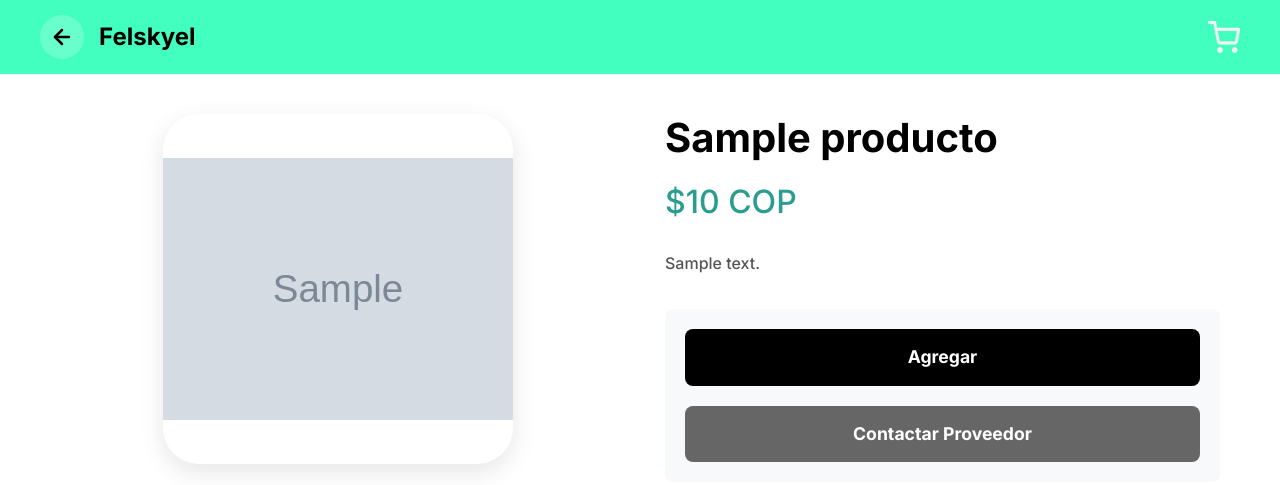
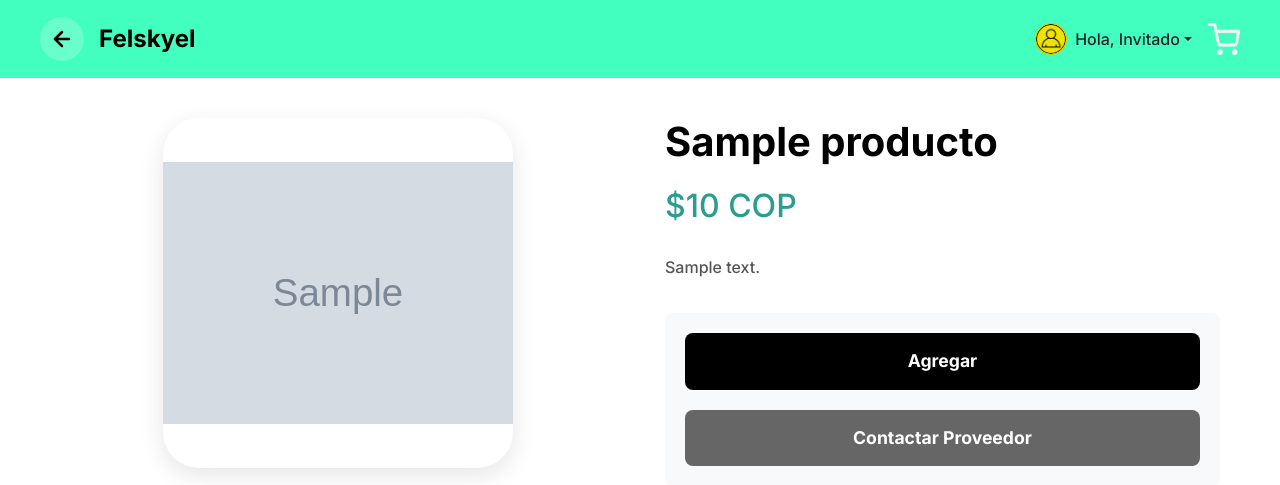
Before and after one commit to iiTzSebas/felskyel, a Django app: page /productos/1/ in a window 1280 px wide. Shown: the top 485 px of the page. Run offline with Django 5.2, Linux system fonts and the light colour scheme; tables that the repository leaves empty hold one stand-in row (values such as "Sample post"); grey boxes marked "Sample" are stand-in pictures; some libraries are stand-ins or nearby versions.

Commit message:
productos

```diff
--- a/felskyel/productos/templates/base-productos.html
+++ b/felskyel/productos/templates/base-productos.html
@@ -345,13 +345,51 @@
 						<path d="M19 12H5"></path><path d="M12 19l-7-7 7-7"></path>
 					</svg>
 				</a>
-				<p class="header-text-felskyel body-text3" style="font-size: 1.5rem; font-weight: 700; color: #000; margin: 0;">Felskyel</p>
+				<a href="{% url 'inicio' %}"class="header-text-felskyel body-text3" style="font-size: 1.5rem; font-weight: 700; color: #000; margin: 0;">Felskyel</p>
 			</div>
 
-				<a href="{% url 'carrito:ver_carrito' %}">
-					<img src="{% static 'appfel/img/shop/header-shopping.png' %}" class="header-shopping-cart-b header-shopping" style="width: 32px; height: 32px; cursor: pointer; position: static;" />
-				</a>
-			</div>
+			<!-- Usuario / Invitado -->
+			<ul class="navbar-nav mb-0 ms-auto me-3 d-flex flex-row align-items-center">
+				<li class="nav-item dropdown">
+					<a class="nav-link dropdown-toggle d-flex align-items-center text-dark" href="#" id="userDropdown"
+					role="button" data-bs-toggle="dropdown" aria-expanded="false">
+						<div class="avatar-sm rounded-circle overflow-hidden me-2"
+							style="width:32px; height:32px; background-color: {% if user.is_authenticated %}#FFFFFF{% else %}#eee400{% endif %}; border: 1px solid rgba(0,0,0,0.1);">
+							{% if user.is_authenticated and user.profile.avatar %}
+								<img src="{% static 'img/avatares/'|add:user.profile.avatar|add:'.webp' %}"
+									alt="Avatar" class="rounded-circle"
+									style="width:100%; height:100%; object-fit:cover;">
+							{% else %}
+								<img src="{% static 'appfel/img/pefil_f.png' %}"
+									alt="Invitado" class="rounded-circle"
+									style="width:100%; height:100%; object-fit:cover;">
+							{% endif %}
+						</div>
+						<span class="header-text-perfil">
+							Hola,
+							{% if user.is_authenticated %}
+								<span class="fw-bold">{{ user.username }}</span>
+							{% else %}
+								<span>Invitado</span>
+							{% endif %}
+						</span>
+					</a>
+					<ul class="dropdown-menu dropdown-menu-end shadow border-0">
+						{% if user.is_authenticated %}
+							<li><a class="dropdown-item" href="{% url 'p' %}">Mi perfil</a></li>
+							<li><hr class="dropdown-divider"></li>
+							<li><a class="dropdown-item" href="{% url 'logout' %}">Cerrar sesión</a></li>
+						{% else %}
+							<li><a class="dropdown-item" href="{% url 'login' %}">Iniciar sesión</a></li>
+							<li><a class="dropdown-item" href="{% url 'reggistro' %}">Registrarse</a></li>
+						{% endif %}
+					</ul>
+				</li>
+			</ul>
+
+			<a href="{% url 'carrito:ver_carrito' %}">
+				<img src="{% static 'appfel/img/shop/header-shopping.png' %}" class="header-shopping-cart-b header-shopping" style="width: 32px; height: 32px; cursor: pointer; position: static;" />
+			</a>
 		</div>
 	</header>
 
@@ -518,6 +556,7 @@
 	{% endblock %}
 
 </main>
+<script src="https://cdn.jsdelivr.net/npm/bootstrap@5.3.3/dist/js/bootstrap.bundle.min.js"></script>
 <script src="https://cdn.jsdelivr.net/npm/@twemoji/api@latest/dist/twemoji.min.js" crossorigin="anonymous"></script>
 <script>twemoji.parse(document.body);</script>
 </body>
```
